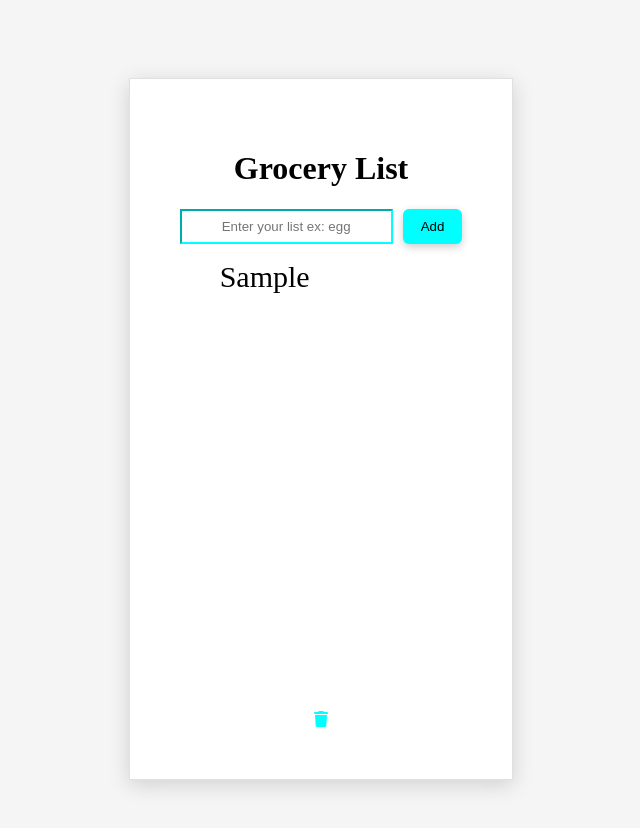
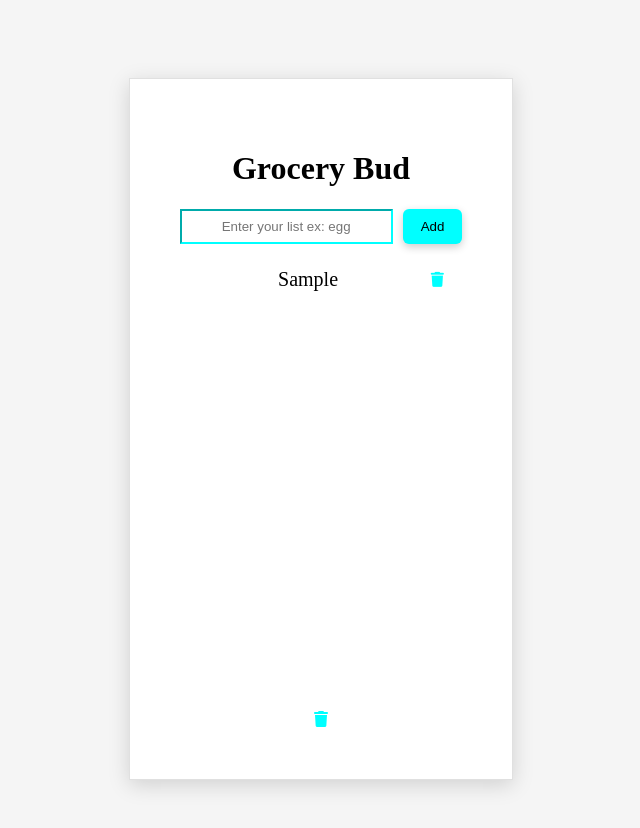
Before and after one commit to Al-aminedioubate/Grocery-lists-in-JS, a plain HTML site: page index.html in a window 1280 px wide. Both pictures are taken after typing "Sample" into the empty fields and a click on the button "Add". Shown: the whole page, without its empty margins (319-959 px from the left). Drawn offline with Linux system fonts and the light colour scheme.

Commit message:
creation d'icon supprimer sur chaque item terminer

```diff
--- a/index.html
+++ b/index.html
@@ -9,7 +9,7 @@
 </head>
 <body>
     <div class="container">
-        <h1>Grocery List</h1>
+        <h1>Grocery Bud</h1>
         <div class="items">
             <form class="form-row">
                 <div class="form-group">
--- a/script.js
+++ b/script.js
@@ -5,11 +5,6 @@ let btn = document.getElementById("addBtn");
 //Delete and items Liste section
 let itemsList = document.getElementById("itmList");
 let deleteItems = document.getElementById("clearItems");
-
-//Section ajouter les items
-btn.addEventListener("click", () => {
-	addItems();
-});
 
 //fonction ajouter les items
 function addItems() {
@@ -19,6 +14,17 @@ function addItems() {
 	const li = document.createElement("li");
 	li.textContent = input.value;
 
+	//ajoutons une icon supprimer sur chaque item
+	const trash = document.createElement("i");
+	trash.classList.add("fa-solid", "fa-trash", "delete-icon");
+
+	li.appendChild(trash);
+
+	//Faisons une suppression individuel
+	trash.addEventListener("click", () => {
+		li.remove();
+	});
+
 	//ajoutons nos element au parent ul
 	itemsList.appendChild(li);
 
@@ -26,11 +32,16 @@ function addItems() {
 	input.value = "";
 }
 
+//Evenement ajouter les items
+btn.addEventListener("click", () => {
+	addItems();
+});
+
 //Section clear items
-//la fonction permettant d'effacer tous les items sur la liste
+//la fonction permettant d'effacer tous les items sur la liste et verifier d'abord avant de supprimer et valide que la liste n'est pas vide car on peut pas vider une liste deja vide
 function deleteItms() {
 	if (itemsList.children.length === 0) {
-		//on verifie que la liste n'est pas vide avant de vider
+		//on verifie si la liste contient des elements avant de vider
 		alert("Impossible de supprimer car la liste est vide!");
 		return;
 	}
--- a/style.css
+++ b/style.css
@@ -77,7 +77,24 @@ ul{
     width: 100%;
 }
 
-ul li{
-    list-style: none;
-    font-size: 30px;
+#itmList li {
+  display: flex;
+  font-size: 20px;
+  justify-content: space-around;
+  align-items: center;
+   padding:8px 12px;
 }
+
+li i{
+    display: flex;
+    color: aqua;
+    font-size: 15px;
+    transition: 0.2s;
+}
+
+li i:hover{
+    cursor: pointer;
+    cursor: pointer;
+    color: darkred;
+    transform: scale(1.1);
+}
```
